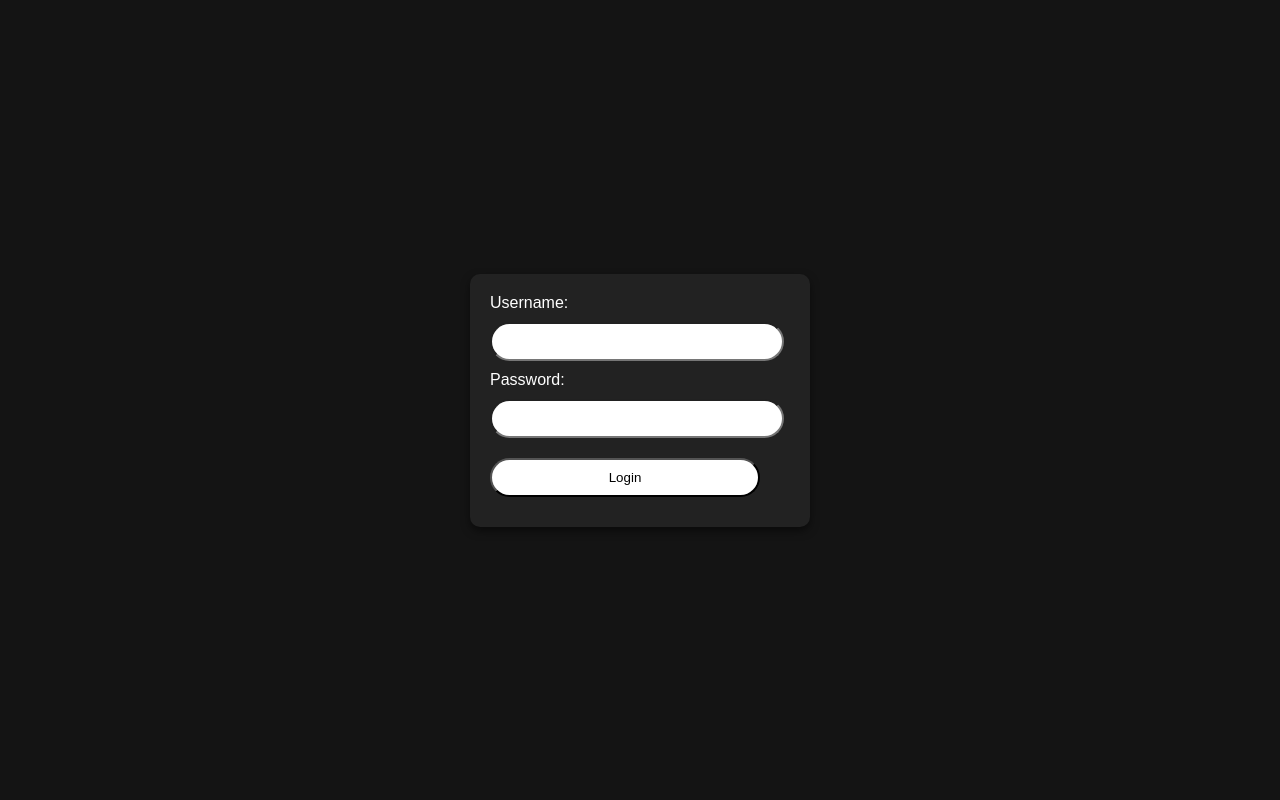
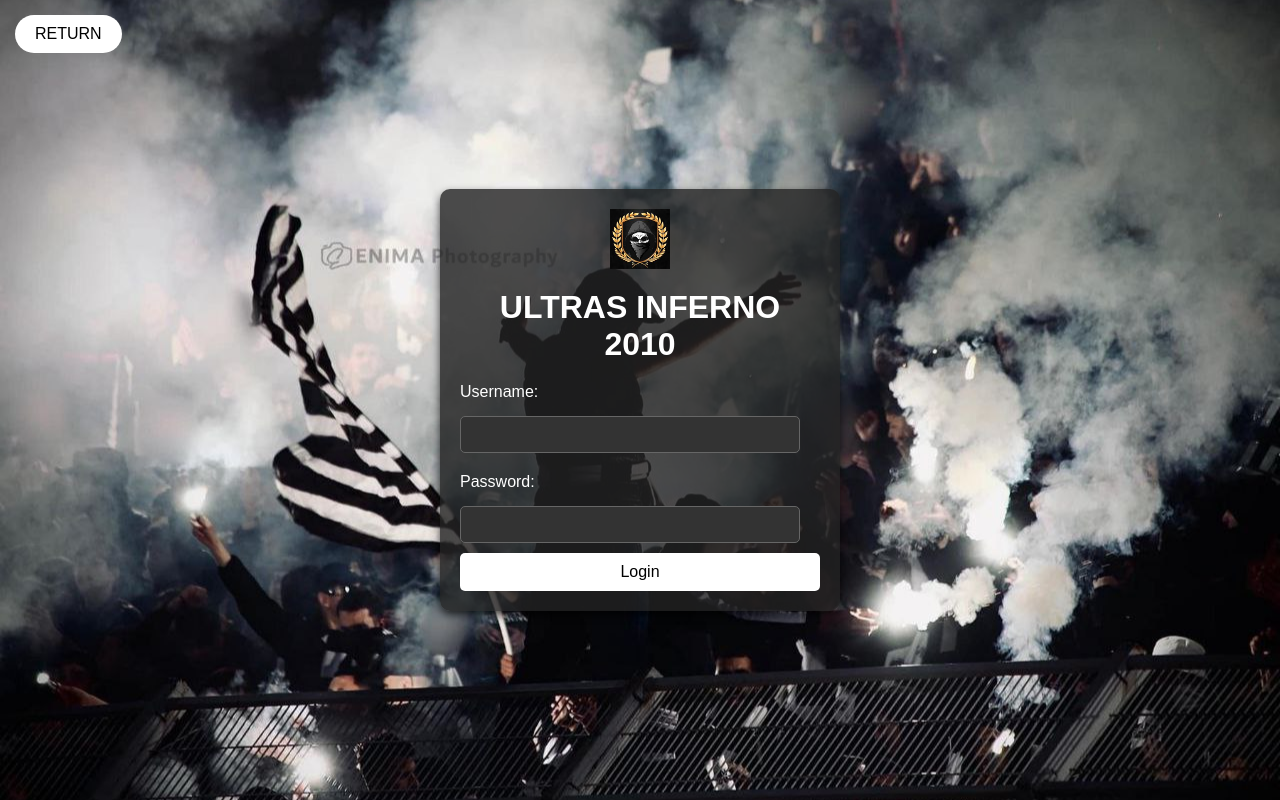
Before and after one commit to oussama1958/ULTRAS-INFERNO-2010, a plain HTML site: page login.html in a window 1280 px wide. Drawn offline with Linux system fonts and the light colour scheme.

Commit message:
Add files via upload

```diff
--- a/login.html
+++ b/login.html
@@ -4,65 +4,140 @@
     <meta charset="UTF-8">
     <meta name="viewport" content="width=device-width, initial-scale=1.0">
     <title>Login</title>
+    <link rel="icon" href="INFERNO.jpg" type="image/png">
     <style>
-        body {
+        * {
+            margin: 0;
+            padding: 0;
+            box-sizing: border-box;
+        }
+
+        body, html {
+            height: 100%;
+            font-family: 'Arial', sans-serif;
+            background-color: black;
+            color: white;
+            overflow-x: hidden;
+        }
+
+        header {
+            display: flex;
+            align-items: center;
+            padding: 15px;
+            background: none;
+            position: absolute;
+            top: 0;
+            left: 0;
+            width: 100%;
+            z-index: 10;
+            justify-content: flex-start; /* تحريك الزر إلى اليسار */
+        }
+
+        .return-button {
+            padding: 10px 20px;
+            border: none;
+            border-radius: 25px;
+            background-color: white;
+            color: black;
+            font-size: 16px;
+            cursor: pointer;
+            text-decoration: none;
+            text-align: center;
+            transition: background-color 0.3s ease, color 0.3s ease;
+        }
+
+        .return-button:hover {
+            background-color: #f0f0f0;
+            color: black;
+        }
+
+        .main-background {
+            height: 100vh; /* تأكيد أن الخلفية تأخذ كامل الشاشة */
+            background-image: url('3.jpg'); /* استبدل هذا بالرابط الخاص بالصورة */
+            background-size: cover;
+            background-position: center;
             display: flex;
             justify-content: center;
             align-items: center;
-            height: 100vh;
-            margin: 0;
-            background-color: #141414;
-            color: #fff;
-            font-family: Arial, sans-serif;
+            position: relative;
         }
+
         .login-container {
-            background-color: #222;
+            background-color: rgba(34, 34, 34, 0.8); /* خلفية شبه شفافة */
             border-radius: 10px;
             padding: 20px;
-            width: 300px;
-            box-shadow: 0 4px 8px rgba(0, 0, 0, 0.5);
+            width: 90%;
+            max-width: 400px; /* تحديد أقصى عرض للنموذج */
+            box-shadow: 0 4px 8px rgba(0, 0, 0, 0.7);
+            position: relative; /* لتحديد موضع الصورة */
         }
+
+        .login-container img {
+            width: 60px; /* حجم الصورة */
+            height: auto;
+            display: block;
+            margin: 0 auto 20px; /* توسيط الصورة */
+        }
+
         .login-container h2 {
-            margin-top: 0;
-            color: #e50914;
+            margin-bottom: 20px; /* إضافة مسافة بين العنوان والنموذج */
+            color: white; /* تغيير لون النص إلى الأبيض */
+            text-align: center;
+            font-size: 2rem;
         }
+
+        .login-container label {
+            display: block;
+            margin: 10px 0 5px;
+            color: #fff;
+        }
+
         .login-container input {
-            width: 90%;
+            width: calc(100% - 20px);
             padding: 10px;
             margin: 10px 0;
-            align-items: center;
-            justify-content: center;
-            border:     color(srgb red rgb(128, 0, 0) rgb(255, 0, 0));
-            border-radius: 30px;
-            background-color: #ffffff;
-            color: #000000;
+            border: 1px solid #666;
+            border-radius: 5px;
+            background-color: #333;
+            color: #fff;
         }
+
         .login-container button {
             width: 100%;
             padding: 10px;
             border: none;
             border-radius: 5px;
-            background-color: #e50914;
-            color: #e60f0f;
+            background-color: white; /* تغيير لون الخلفية إلى الأبيض */
+            color: black; /* تغيير لون النص إلى الأسود */
             font-size: 16px;
             cursor: pointer;
-            transition: background-color 0.3s ease;
+            transition: background-color 0.3s ease, color 0.3s ease;
         }
+
         .login-container button:hover {
-            background-color: #f40612;
+            background-color: #f0f0f0;
+            color: black;
         }
+
     </style>
 </head>
 <body>
-    <div class="login-container">
-        <h2ل></h2>
-        <form id="login-form">
-            <label for="username">Username:</label>
-            <input type="text" id="username" name="username" required><br>
-            <label for="password">Password:</label>
-            <input type="password" id="password" name="password" required><br>
-            <input type="submit" value="Login">
-        </form>
+    <header>
+        <a href="index.html" class="return-button">RETURN</a>
+    </header>
+
+    <div class="main-background">
+        <div class="login-container">
+            <img src="INFERNO.jpg" alt="Logo"> <!-- استبدل 'logo.png' بالصورة التي ترغب بها -->
+            <h2>ULTRAS INFERNO 2010</h2>
+            <form id="login-form">
+                <label for="username">Username:</label>
+                <input type="text" id="username" name="username" required>
+                <label for="password">Password:</label>
+                <input type="password" id="password" name="password" required>
+                <button type="submit">Login</button>
+            </form>
+        </div>
     </div>
 
     <script>
```
Also changed, not shown: index.html (+119 -22 lines), 3.jpg (added).
